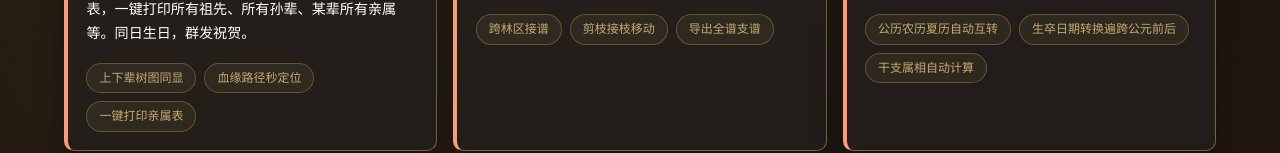
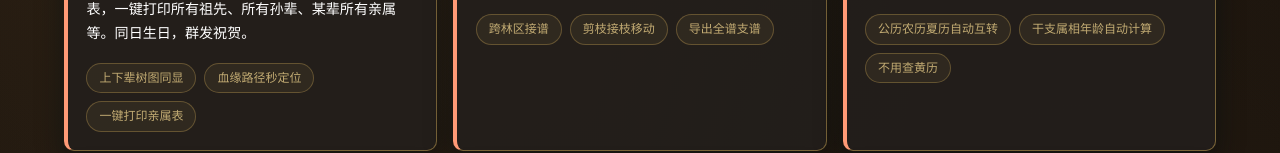
Before and after one commit to duan114/familyTree, a plain HTML site: page index.html in a window 1280 px wide. Shown: the part 1931-2084 px from the top of the page. Drawn offline with Linux system fonts and the light colour scheme; a small style sheet from the web is missing.

Commit message:
Update feature tags in index.html

```diff
--- a/index.html
+++ b/index.html
@@ -1111,8 +1111,8 @@ footer {
       <p>内置自公元元年起的公历、农历、夏历年月日的自动转换，以及公元前的年代转换。生卒日期各历并置，特别有助于历史人物考证。</p>
       <div class="feature-tags">
         <span class="feature-tag">公历农历夏历自动互转</span>
-        <span class="feature-tag">生卒日期转换遍跨公元前后</span>
-        <span class="feature-tag">干支属相自动计算</span>
+        <span class="feature-tag">干支属相年龄自动计算</span>
+        <span class="feature-tag">不用查黄历</span>
       </div>
     </div>
     <div class="feature-card">
```
